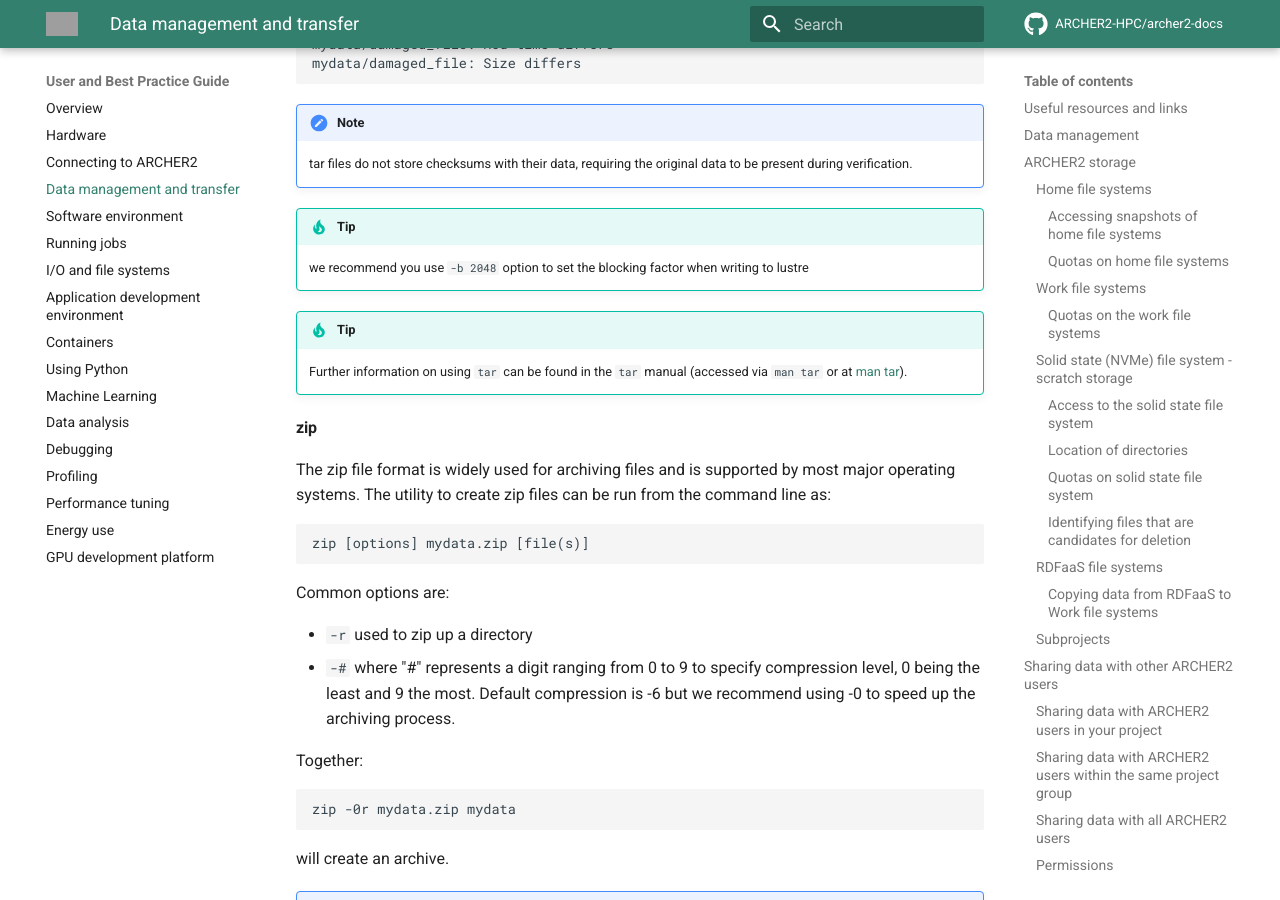
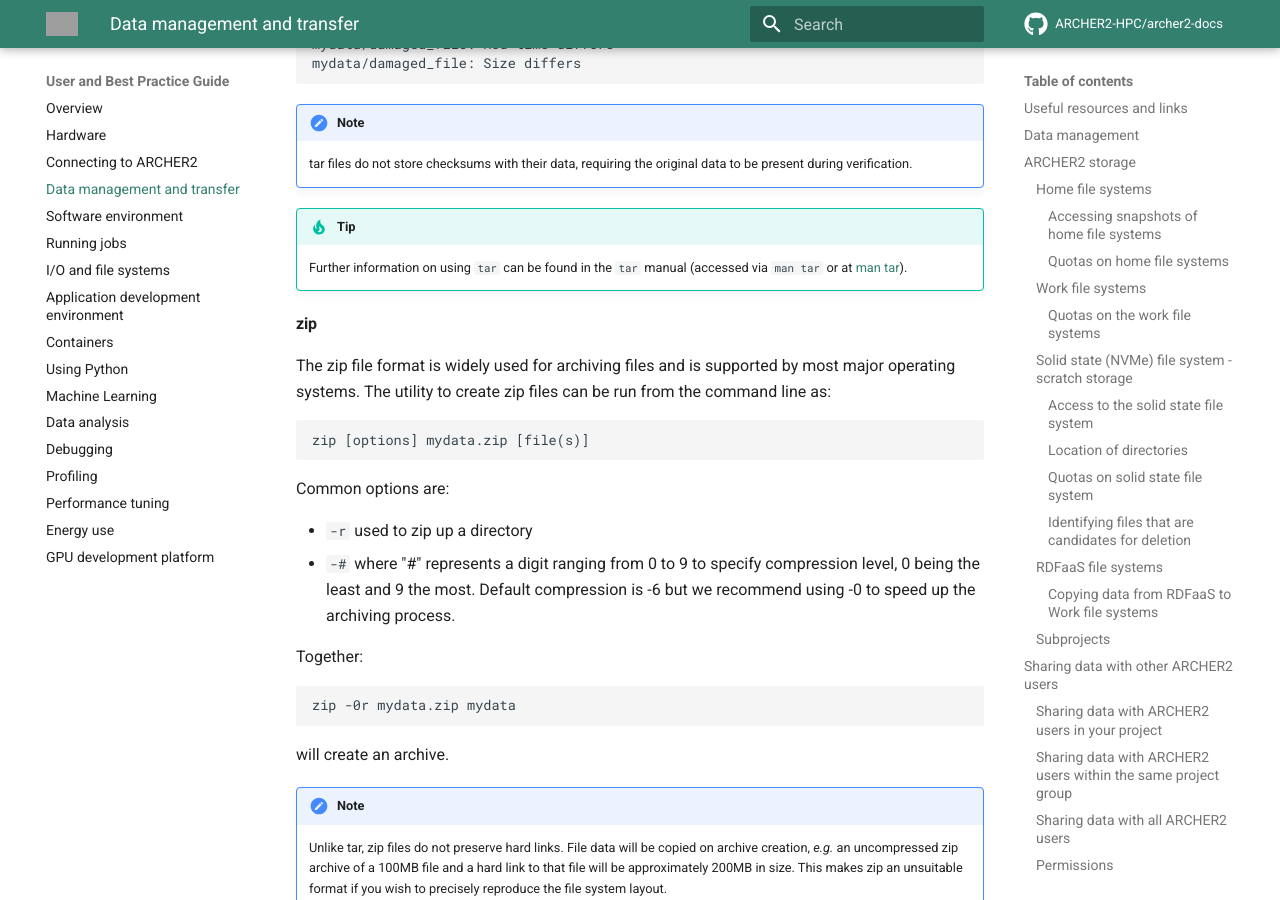
Before and after one commit to ARCHER2-HPC/archer2-docs, an MkDocs documentation site: the page built from docs/user-guide/data.md, in a window 1280 px wide and 900 px high, scrolled down 12787 px. Built offline with MkDocs 1.6.1 and Material for MkDocs 9.7.7, drawn with Linux system fonts in a browser that asks for light colours; comment, search, counter and statistics services are not loaded; grey boxes are pictures that could not be loaded.

Commit message:
Remove tar tip -b 2048

```diff
--- a/docs/user-guide/data.md
+++ b/docs/user-guide/data.md
@@ -555,8 +555,7 @@ verification succeeds and an example of a failed verification follows:
     tar files do not store checksums with their data, requiring
     the original data to be present during verification.
 
-!!! tip
-     we recommend you use `-b 2048` option to set the blocking factor when writing to lustre
+
 
 !!! tip
     Further information on using `tar` can be found in the `tar` manual
```
